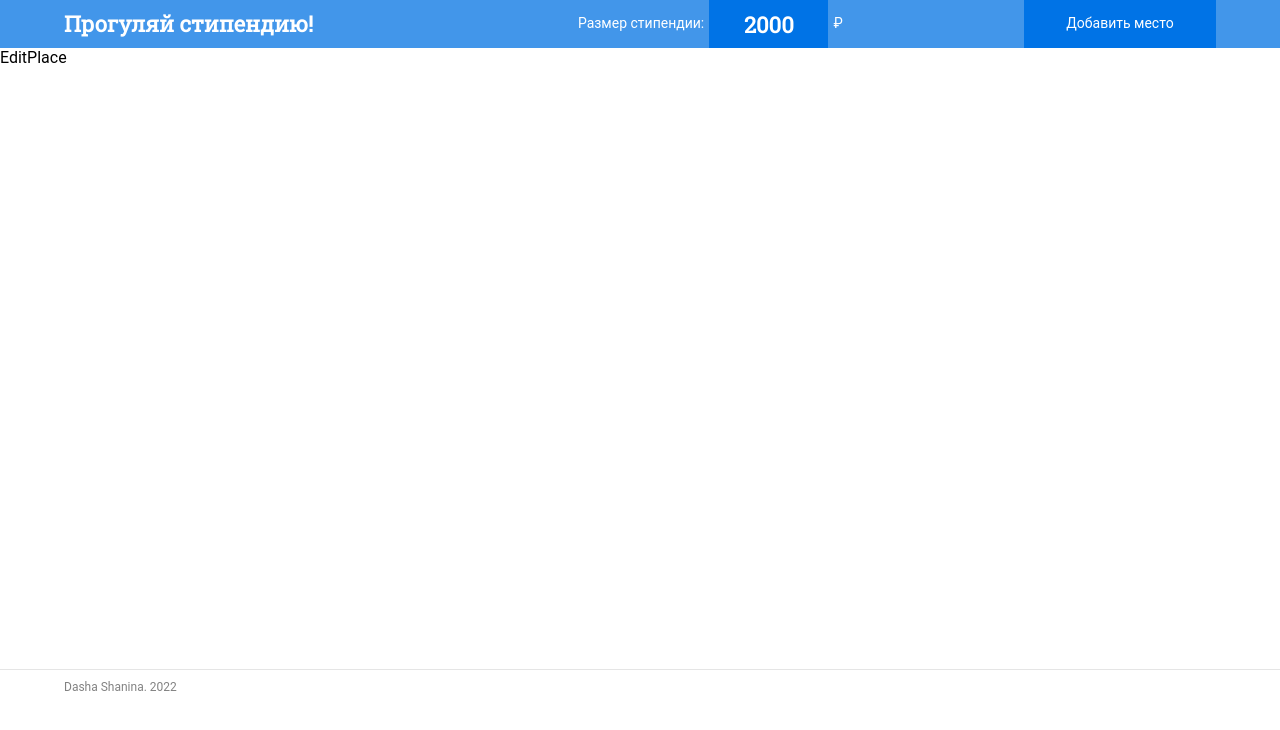
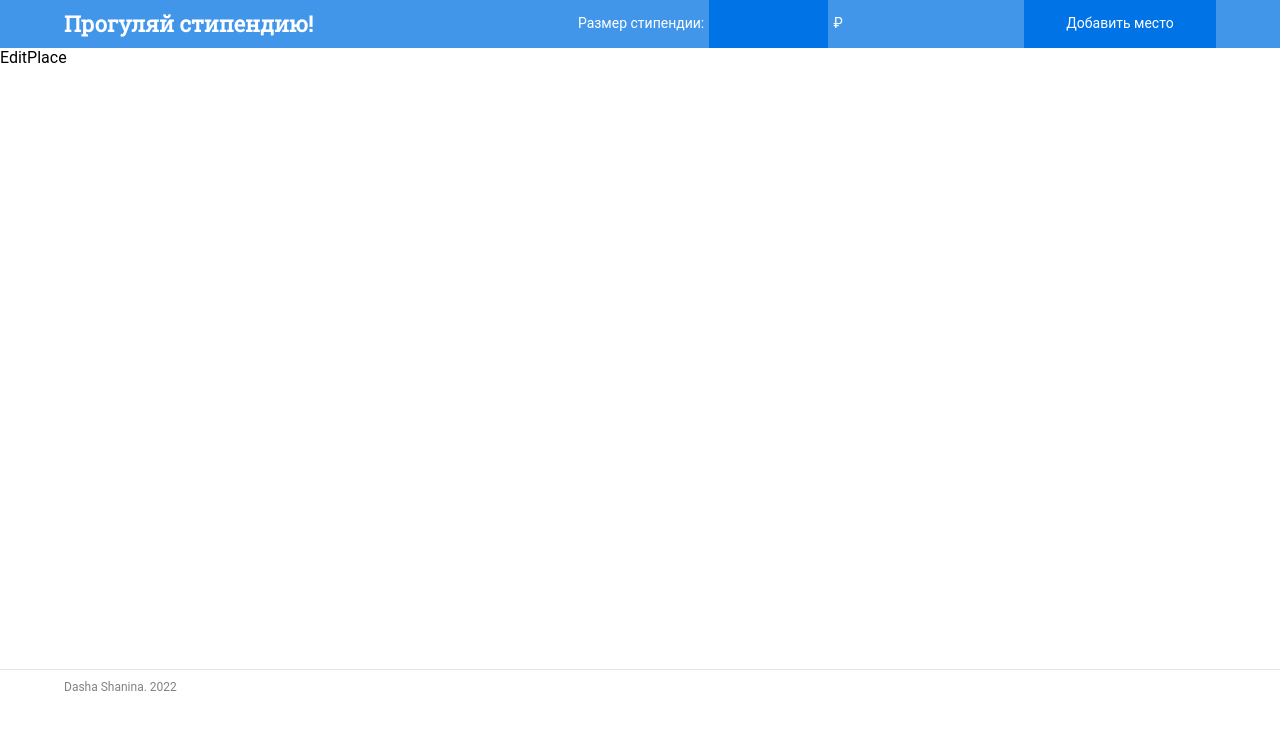
Before and after one commit to DVShanina/skipscholarship.github.io, a React (Create React App) app: page /edit-place/1 in a window 1280 px wide. Shown: the top 730 px of the page. Built offline with nearby package versions, Linux system fonts and the light colour scheme.

Commit message:
add redux

```diff
--- a/package.json
+++ b/package.json
@@ -11,10 +11,12 @@
     "react": "^18.2.0",
     "react-bootstrap": "^2.5.0",
     "react-dom": "^18.2.0",
+    "react-redux": "^8.0.5",
     "react-router-dom": "^6.4.1",
     "react-scripts": "5.0.1",
     "react-simple-star-rating": "^5.1.3",
     "react-slider": "^2.0.4",
+    "redux": "^4.2.0",
     "sass": "^1.55.0",
     "vue-yandex-maps": "^0.12.3",
     "web-vitals": "^2.1.4"
--- a/src/components/Header/Header.jsx
+++ b/src/components/Header/Header.jsx
@@ -1,14 +1,26 @@
-import React, {useState} from "react";
+import React, {useState, useEffect} from "react";
+import {useSelector, useDispatch} from 'react-redux'
 import { Link } from "react-router-dom";
 import "./Header.scss";
+import setValue from "../../store/actions/scholarshipValueAction";
 
 export function Percent ({check}) {
    const scholarship = document.getElementById("scholarship").value;
-    return parseInt(check*100/scholarship)
+   if (scholarship == 0) {
+    return 0
+   }
+    else return parseInt(check*100/scholarship)
    }
 
 export function Header() {
-    const [scholarshipValue, setScholarship] = useState('2000')
+
+    const currentValue = useSelector(state => state.currentValue)
+    const dispatch = useDispatch()
+    const handleChange = () => {
+        dispatch(setValue);
+      };
+
+    //   const [scholarshipValue, setScholarship] = useState('2000')
 
     return (
         <header className="header">
@@ -17,14 +29,16 @@ export function Header() {
             </div>
             <form className="header__form">
                 <label className="header__label" for="header__input" >Размер стипендии: </label>
+
                 <input
                 id="scholarship"
                 className="header__input"
                 type="text"
                 name="header__input"
-                value={scholarshipValue}
-                onChange={(event) => setScholarship(event.target.value)}
+                value={currentValue}
+                onChange={handleChange}
                 />
+
                 <span className="header__label">₽</span>
             </form>
             <button className="header__button"> Добавить место </button>
--- /dev/null
+++ b/src/store/actions/scholarshipValueAction.jsx
@@ -0,0 +1,9 @@
+const setValue = () => {
+    return {
+        type: "SET_VALUE",
+    }
+}
+
+export default {
+    setValue
+}
--- /dev/null
+++ b/src/store/reducers/currentValue.jsx
@@ -0,0 +1,14 @@
+  const initialState = {
+    value: 2000,
+  }
+
+  function currentValue(state = initialState, action) {
+    switch(action.type) {
+        case "SET_VALUE":
+            return { ...state, value: state.value};
+        default:
+        return state;
+    }
+}
+
+export default currentValue;
--- /dev/null
+++ b/src/store/store.js
@@ -0,0 +1,5 @@
+import { createStore } from "redux";
+import currentValue from "./reducers/currentValue";
+
+const store = createStore(currentValue);
+export default store;
```
Also changed, not shown: src/index.jsx (+4 -6 lines), 2 other files (tests, documents, lock files or other folders).
